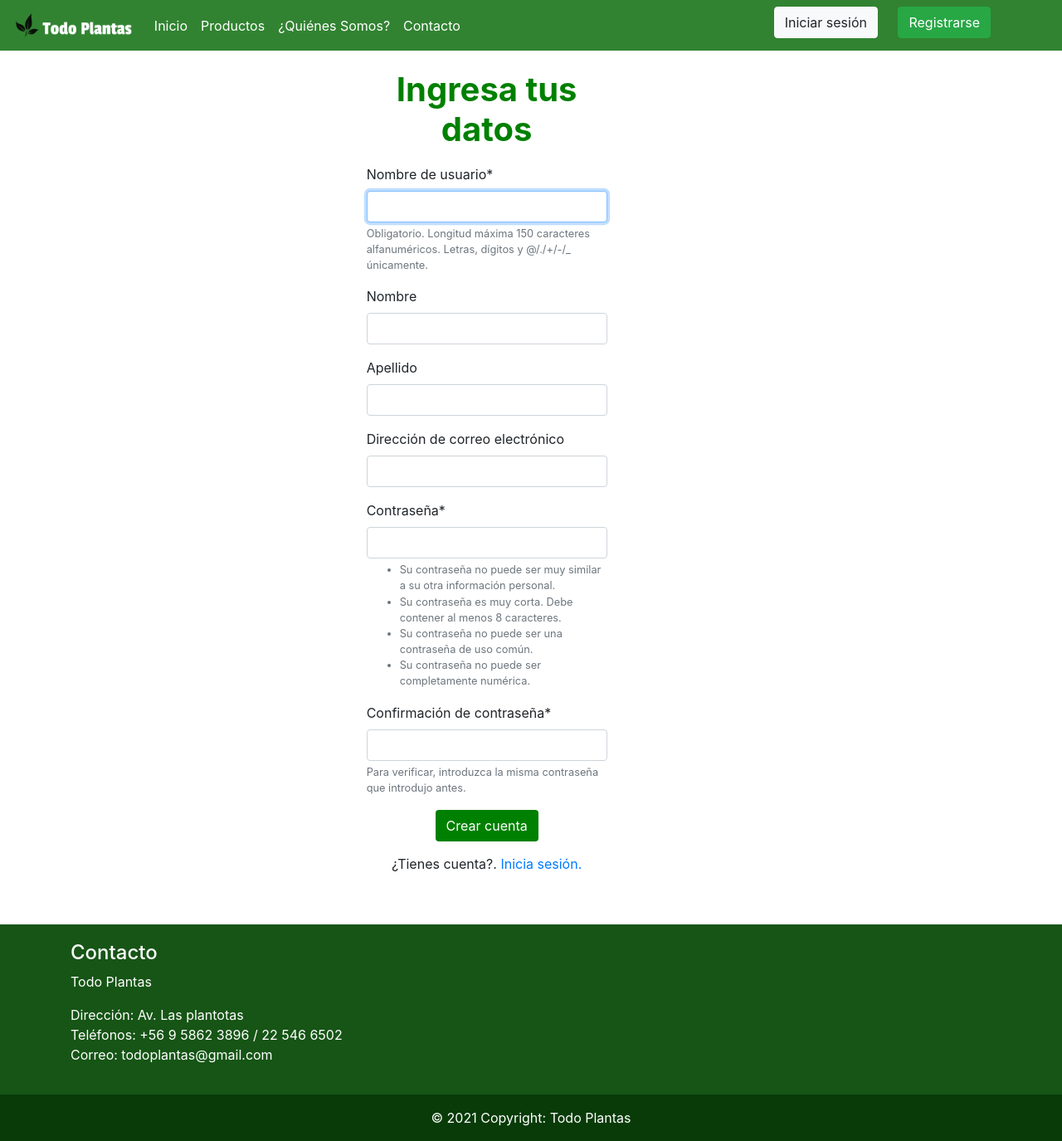
After one commit to carlosztw/test-proyecto-django, a Django app: page /registrousuario/ in a window 1280 px wide. The commit adds this page. Shown: the whole page at 83% size. Run offline with Django 3.2, Linux system fonts and the light colour scheme; some libraries are stand-ins or nearby versions.

Commit message:
login, register, validaciones y autorizaciones

```diff
--- a/app/admin.py
+++ b/app/admin.py
@@ -1,6 +1,6 @@
 from django.contrib import admin
 from .models import TipoProducto, Producto, Contacto
-
+from .forms import ProductoForm
 # Register your models here.
 
 class ProductoAdmin(admin.ModelAdmin):
@@ -8,7 +8,7 @@ class ProductoAdmin(admin.ModelAdmin):
     search_fields = ['nombre']
     list_filter = ['tipo']
     list_per_page = 10
-
+    form = ProductoForm
 admin.site.register(TipoProducto)
 admin.site.register(Producto, ProductoAdmin)
 admin.site.register(Contacto)
--- a/app/forms.py
+++ b/app/forms.py
@@ -1,6 +1,10 @@
 from django import forms
 from django.forms import ModelForm, fields, widgets
 from .models import Producto, Contacto
+from django.contrib.auth.forms import UserCreationForm
+from django.contrib.auth.models import User
+from .validators import MaxSizeFileValidator
+from django.forms import ValidationError
 
 #PARA TENER FORMS CON BOOTSTRAP:
     #INSTALAR: pip install django-crispy-forms
@@ -11,6 +15,18 @@ class ProductoForm(ModelForm):
     nombre = forms.CharField(min_length=4,max_length=40)
     precio = forms.IntegerField(min_value=2000)
     descripcion = forms.CharField(min_length=5, max_length=60)
+    imagen = forms.ImageField(required=False, validators=[MaxSizeFileValidator(max_file_size=2)])
+
+    def clean_nombre(self):
+        nombre = self.cleaned_data["nombre"]
+        existe = Producto.objects.filter(nombre__iexact=nombre)
+
+        if self.instance.pk is not None:
+            existe = existe.exclude(pk=self.instance.pk)
+        if existe.exists():
+            raise ValidationError("Este nombre ya existe")
+
+        return nombre
 
     class Meta:
         model = Producto
@@ -26,3 +42,9 @@ class ContactoForm(ModelForm):
     class Meta:
         model = Contacto
         fields = '__all__'
+
+class CustomUserCreationForm(UserCreationForm):
+
+    class Meta:
+        model = User
+        fields = ['username', 'first_name', 'last_name', 'email', 'password1', 'password2']
--- a/app/templates/app/base.html
+++ b/app/templates/app/base.html
@@ -5,7 +5,7 @@
     <meta http-equiv="X-UA-Compatible" content="IE=edge">
     <meta name="viewport" content="width=device-width, initial-scale=1.0">
     <title>Todo Plantas</title>
-    {%load static %}
+    {% load static %}
     <link rel="icon" href="{% static 'app/img/favicon.ico' %}">
     <!-- Font Awesome -->
     <link rel="stylesheet" href="https://use.fontawesome.com/releases/v5.15.2/css/all.css" />
@@ -58,112 +58,38 @@
         <li class="nav-item">
           <a class="nav-link" href="{% url 'contacto' %} " style="color: white;">Contacto</a>
         </li>
+        {% if perms.app.add_producto %}
         <li class="nav-item">
           <a class="nav-link" href="{% url 'agregar_producto' %} " style="color: white;">Agregar Producto</a>
         </li>
+        {% endif %}
+        {% if perms.app.change_producto %}
         <li class="nav-item">
           <a class="nav-link" href="{% url 'modificar' %} " style="color: white;">Modificar productos</a>
         </li>
+        {% endif %}
       </ul>
       <!-- BOTON CON INICIAR SESION / REGISTRARSE -->
       <ul class="navbar-nav" style="padding-right: 50px;">
         <li class="nav-item">
-          <!-- Boton que activa el modal de iniciar sesion-->
-          <button type="button" class="btn btn-light" data-toggle="modal" data-target="#exampleModal" data-keyboard="false" data-backdrop="static" style="margin-right: 20px; margin-bottom: 7px;">
+          <!-- Boton de iniciar sesion-->
+          {% if user.is_authenticated %}
+          <a href="#" style="margin-right: 20px; color: white; text-decoration: none;">
+            {{ user.username}}
+          </a>
+          <a href="{% url 'logout' %}" class="btn btn-danger"  style="margin-right: 20px; margin-bottom: 7px;">
+            Cerrar sesión
+          </a>
+          {% else %}
+          <a href="{% url 'login' %}" class="btn btn-light"  style="margin-right: 20px; margin-bottom: 7px;">
             Iniciar sesión
-          </button>
-          <!-- Modal Iniciar Sesion-->
-          <div class="modal fade" id="exampleModal">
-            <div class="modal-dialog">
-              <div class="modal-content">
-                <div class="modal-header">
-                  <h5 class="modal-title">Ingresa tus credenciales </h5>
-                  <button type="button" class="close" data-dismiss="modal" aria-label="Close">
-                    <span aria-hidden="true" style="color: red;"><i class="fa fa-window-close" aria-hidden="true"></i></span>
-                  </button>
-                </div>
-                <div class="modal-body">
-                    <form class="login" action="{% url 'index' %}" method="GET">
-                        <div class="form-group">
-                            <label for="email">Correo electrónico:</label>
-                            <input type="email" class="form-control" placeholder="Ingresa tu correo electrónico" id="email">
-                        </div>
-                        <div class="form-group">
-                            <label for="pwd">Contraseña:</label>
-                            <input type="password" class="form-control" placeholder="Ingresar contraseña" id="pwd">
-                        </div>
-                        <div class="text-center">
-                            <button type="submit" class="btn" style="background-color: green; color: white;">Iniciar sesión</button>
-                        </div>
-                        <div class="registrar" style="text-align: center; margin-top: 3%;">
-                            <label>¿No tienes cuenta?.<a data-toggle="modal" href="#exampleModal2" data-dismiss="modal"> Regístrate.</a></label>
-                        </div>
-                    </form>
-                </div>
-                <div class="modal-footer">
-                  <button type="button" class="btn btn-danger" data-dismiss="modal">
-                  Cerrar
-                  </button>
-
-                </div>
-              </div>
-            </div>
-            </div>
+          </a>
+          <a href="{% url 'registro_usuario' %}" class="btn btn-success"  style="margin-right: 20px; margin-bottom: 7px;">
+            Registrarse
+          </a>
+          <!-- Boton de registrarse-->
         </li>
-        <li class="nav-item">
-          <!-- Boton que activa el modal de registrarse-->
-          <button type="button" class="btn btn-success" data-toggle="modal" data-target="#exampleModal2" data-keyboard="false" data-backdrop="static">
-            Regístrate
-          </button>
-          <!-- Modal registrarse-->
-          <div class="modal fade" id="exampleModal2">
-            <div class="modal-dialog">
-              <div class="modal-content">
-                <div class="modal-header">
-                  <h5 class="modal-title">Ingresa tus datos</h5>
-                  <button type="button" class="close" data-dismiss="modal" aria-label="Close">
-                    <span aria-hidden="true" style="color: red;"><i class="fa fa-window-close" aria-hidden="true"></i></span>
-                  </button>
-                </div>
-                <div class="modal-body">
-                  <form action="{% url 'index' %}" method="GET">
-                    <div class="form-group">
-                        <label for="txtNombre">Nombre:</label>
-                        <input type="text" class="form-control" placeholder="Ej: Rodrigo" id="txtNombre">
-                    </div>
-                    <div class="form-group">
-                        <label for="txtApellido">Apellido:</label>
-                        <input type="text" class="form-control" placeholder="Ej: Pérez" id="txtApellido">
-                    </div>
-                    <div class="form-group">
-                        <label for="txtTelefono">Teléfono:</label>
-                        <input type="Number" class="form-control" placeholder="Ej: 903698545" id="txtTelefono">
-                    </div>
-                    <div class="form-group">
-                        <label for="email">Correo electrónico:</label>
-                        <input type="email" class="form-control" placeholder="Ej: tucorreo.ejemplo@dominio.cl" id="email">
-                    </div>
-                    <div class="form-group">
-                        <label for="pwd">Contraseña:</label>
-                        <input type="password" class="form-control" placeholder="Contraseña" id="pwd">
-                    </div>
-                    <div class="text-center">
-                        <button type="submit" class="btn" style="background-color: green; color: white;">Crear cuenta</button>
-                    </div>
-                    <div class="registrar" style="text-align: center; margin-top: 3%;">
-                        <label>¿Tienes cuenta?.<a data-toggle="modal" href="#exampleModal" data-dismiss="modal"> Inicia sesión</a></label>
-                    </div>
-                </form>
-                </div>
-                <div class="modal-footer">
-                  <button type="button" class="btn btn-danger" data-dismiss="modal">
-                  Cerrar
-                  </button>
-                </div>
-              </div>
-            </div>
-          </div>
-        </li>
+        {% endif %}
       </ul>
   </nav>
 
--- a/app/templates/app/modificar.html
+++ b/app/templates/app/modificar.html
@@ -18,8 +18,12 @@
             <h6>${{ aux.precio }}</h6>
             <td>
                 <div style="margin-bottom: 2%;">
+                    {% if perms.app.change_producto %}
                     <a href="{% url 'modificar_producto' aux.id %}" class="btn btn-info">Modificar</a>
+                    {% endif %}
+                    {% if perms.app.delete_producto %}
                     <a onclick="confirmarEliminar({{aux.id}})" class="btn btn-danger">Eliminar</a>
+                    {% endif %}
                 </div>
             </td>
         </div>
--- /dev/null
+++ b/app/templates/registration/signup.html
@@ -0,0 +1,25 @@
+{% extends 'app/base.html' %}
+{% load static %}
+{% block contenido %}
+{% load crispy_forms_tags %}
+<!-- FORMULARIO REGISTRO -->
+<div class="container-fluid" style="margin-bottom: 3%;">
+    <div class="row">
+        <div class="col-12 col-md-3 offset-md-4 col-lg-3 offset-lg-4">
+            <h1 class= "text-center" style="margin-top: 8%; margin-bottom: 6%; color: green; font-weight: bold;">Ingresa tus datos</h1>
+
+                <form action="" method="POST">
+                    {% csrf_token %}
+                    {{ form | crispy }}
+
+                    <div class="text-center" style= "margin-top: 6%; margin-bottom: 3%;">
+                        <button type="submit" class="btn" style="background-color: green; color: white;">Crear cuenta</button>
+                    </div>
+                    <div class="text-center" style= "margin-top: 5%; margin-bottom: 5%;">
+                    <label>¿Tienes cuenta?.<a  href="{% url 'login' %}"> Inicia sesión.</a></label>
+                    </div>
+                </form>
+        </div>
+    </div>
+</div>
+{% endblock %}
--- a/app/urls.py
+++ b/app/urls.py
@@ -2,9 +2,11 @@ import django
 from django.contrib import admin
 from django.urls import path
 from django.urls.conf import include
-from .views import index, productos, quienessomos, agregar_producto, modificar_producto, eliminar_producto, modificar, contacto
+from .views import *
 from django.conf import settings #IMG
 from django.conf.urls.static import static #IMG
+
+
 
 urlpatterns = [
     path('', index, name="index"),
@@ -16,6 +18,7 @@ urlpatterns = [
     path('eliminarproducto/<id>/', eliminar_producto, name="eliminar_producto"),
     path('modificar-productos/', modificar, name="modificar"),
     path('accounts/', include('django.contrib.auth.urls')),
+    path('registrousuario/', registro_usuario, name="registro_usuario" )
 ]
 
  #PARA AGREGAR IMG
--- a/app/views.py
+++ b/app/views.py
@@ -1,9 +1,12 @@
+from django.contrib.auth import authenticate, login
 from django.http.response import Http404
-from app.forms import ProductoForm, ContactoForm
+from app.forms import CustomUserCreationForm, ProductoForm, ContactoForm
 from django.shortcuts import render, redirect
 from .models import Producto
 from django.core.paginator import Page, Paginator
 from django.http import Http404
+from django.contrib import messages
+from django.contrib.auth.decorators import login_required, permission_required
 # Create your views here.
 
 def index(request):
@@ -49,6 +52,7 @@ def productos(request):
     }
     return render(request, 'app/productos.html', datos)
 
+@permission_required('app.add_producto')
 def agregar_producto(request):
     datos = {
         'form' : ProductoForm()
@@ -59,10 +63,11 @@ def agregar_producto(request):
         if formulario.is_valid():
             formulario.save()
             datos['mensaje'] = "Producto agregado correctamente a la base de datos"
+        datos["form"] = formulario
 
     return render(request, 'app/agregar_producto.html', datos)
 
-
+@permission_required('app.change_producto')
 def modificar_producto(request, id):
     producto = Producto.objects.get(id=id)
     datos = {
@@ -75,9 +80,10 @@ def modificar_producto(request, id):
             formulario.save()
             datos['mensaje'] = "Producto modificado correctamente"
             datos['form'] = formulario
-
+        datos["form"] = formulario
     return render(request, 'app/modificar_producto.html', datos)
 
+@permission_required('app.delete_producto')
 def eliminar_producto(request, id):
     producto = Producto.objects.get(id=id)
     producto.delete()
@@ -86,7 +92,7 @@ def eliminar_producto(request, id):
 
 
 #SEPARAR LA SECCION DE PRODUCTOS Y MODIFICAR
-
+@permission_required('app.change_producto')
 def modificar(request):
     productoAll = Producto.objects.all()
     page = request.GET.get('page', 1)
@@ -101,3 +107,18 @@ def modificar(request):
         'paginator': paginator
     }
     return render(request, 'app/modificar.html', datos)
+
+def registro_usuario(request):
+    datos = {
+        'form' : CustomUserCreationForm()
+    }
+
+    if request.method == 'POST':
+        formulario = CustomUserCreationForm(request.POST)
+        if formulario.is_valid():
+            formulario.save()
+            usuario = authenticate(username=formulario.cleaned_data["username"], password=formulario.cleaned_data["password1"])
+            login(request, usuario)
+            return redirect(to=index)
+        datos["form"] = formulario
+    return render(request, 'registration/signup.html', datos)
--- a/requirements.txt
+++ b/requirements.txt
@@ -3,3 +3,4 @@ pillow
 django-crispy-forms
 django-admin-interface
 djangorestframework
+django-pwa
--- a/todoplantas/settings.py
+++ b/todoplantas/settings.py
@@ -48,6 +48,7 @@ INSTALLED_APPS = [
 
 X_FRAME_OPTIONS='SAMEORIGIN'
 CRISPY_TEMPLATE_PACK = 'bootstrap4'
+MESSAGE_STORAGE = "django.contrib.messages.storage.cookie.CookieStorage"
 
 MIDDLEWARE = [
     'django.middleware.security.SecurityMiddleware',
```
Also changed, not shown: app/templates/registration/login.html (added, +25 -0 lines), app/validators.py (added, +13 -0 lines), db.sqlite3.
